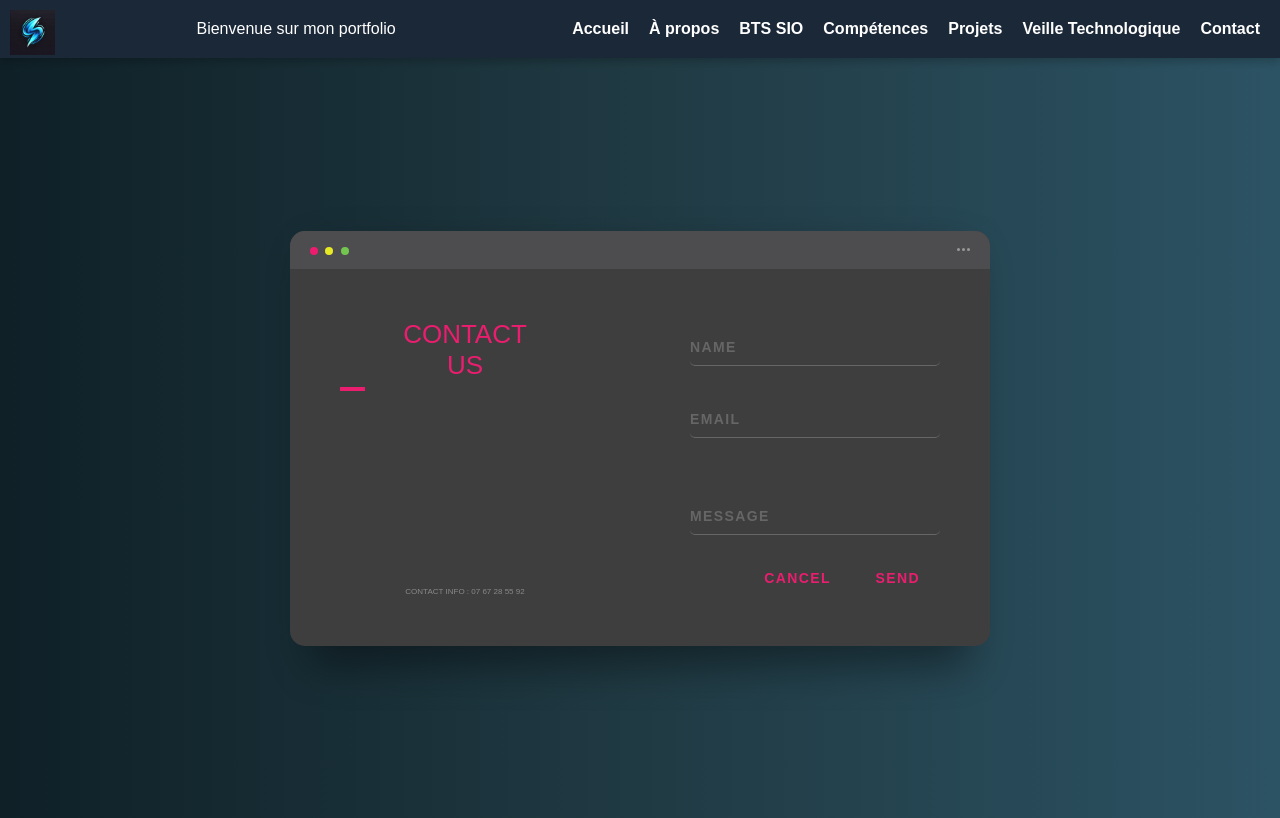
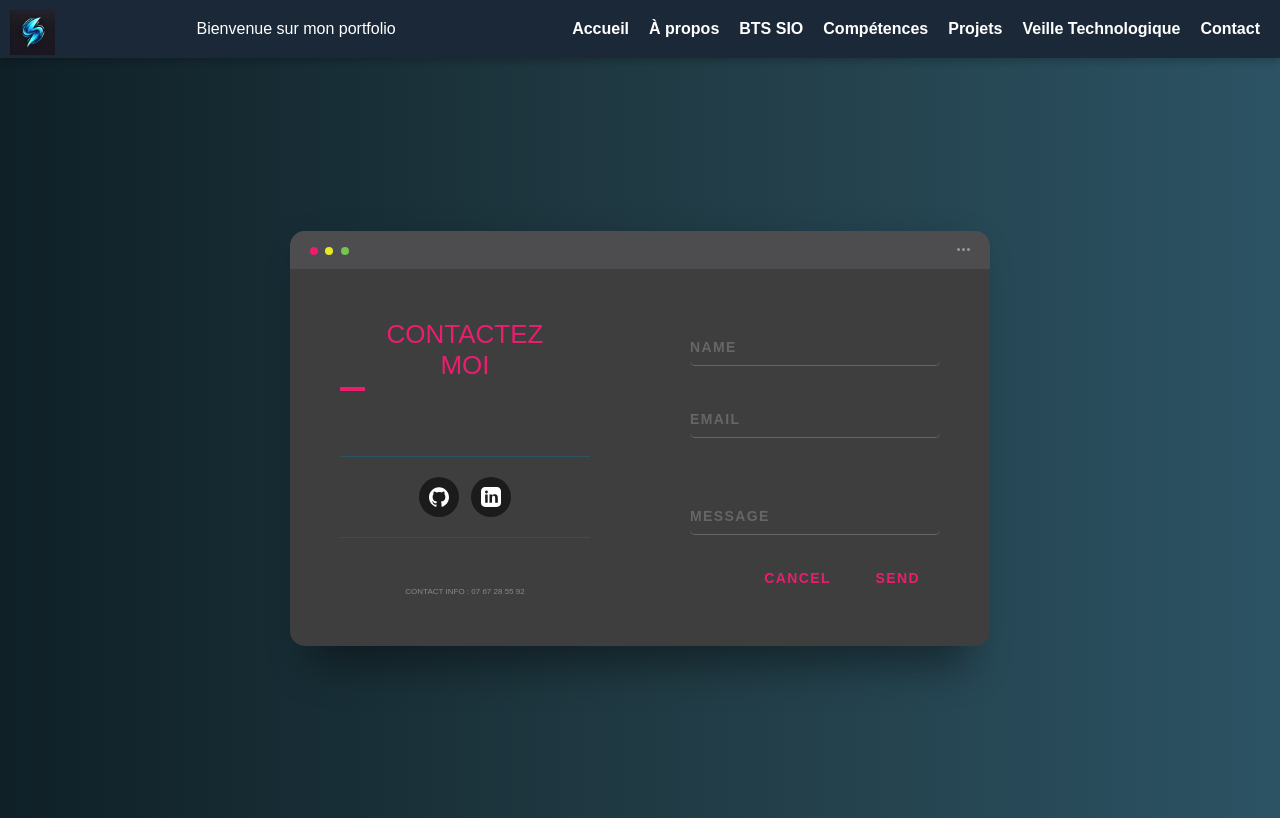
Before and after one commit to soso488/portfoliososo, a plain HTML site: page contact.html in a window 1280 px wide. Drawn offline with Linux system fonts and the light colour scheme.

Commit message:
compétence

```diff
--- a/contact.html
+++ b/contact.html
@@ -7,7 +7,6 @@
     <title>Contact</title>
     <link rel="icon" type="image/x-icon" href="/image/DALL·E-2024-09-17-13.05.jpg">
     <link rel="stylesheet" href="styles.css">
-
 </head>
 
 <body>
@@ -47,8 +46,27 @@
                     <div class="screen-body">
                         <div class="screen-body-item left">
                             <div class="app-title">
-                                <span>CONTACT</span>
-                                <span>US</span>
+                                <span>CONTACTEZ</span>
+                                <span>MOI </span>
+                            </div>
+                            <div class="social">
+                                <hr>
+                                <ul class="social-media-list">
+
+                                        <a href="https://github.com/soso488" target="_blank" aria-label="GitHub">
+                                            <svg viewBox="0 0 24 24" fill="currentColor" width="24" height="24" aria-hidden="true">
+                                                <path d="M12 0.297C5.372 0.297 0 5.67 0 12.297c0 5.29 3.438 9.773 8.207 11.387.6.111.793-.26.793-.577v-2.02c-3.338.725-4.033-1.61-4.033-1.61-.546-1.387-1.333-1.757-1.333-1.757-1.09-.745.082-.729.082-.729 1.205.084 1.84 1.24 1.84 1.24 1.07 1.834 2.807 1.304 3.492.997.108-.775.42-1.304.763-1.604-2.665-.304-5.466-1.334-5.466-5.933 0-1.31.469-2.381 1.236-3.221-.123-.303-.536-1.527.117-3.18 0 0 1.008-.323 3.3 1.23a11.52 11.52 0 013.003-.403c1.02.005 2.046.138 3.003.403 2.291-1.553 3.297-1.23 3.297-1.23.655 1.653.242 2.877.12 3.18.77.84 1.234 1.911 1.234 3.221 0 4.61-2.807 5.625-5.48 5.921.43.37.815 1.102.815 2.222v3.293c0 .32.19.694.8.576C20.565 22.065 24 17.584 24 12.297 24 5.67 18.627 0.297 12 0.297z"/>
+                                            </svg>
+                                        </a>
+
+                                        <a href="https://www.linkedin.com/in/solien-badell-66a52528a/" target="_blank" aria-label="LinkedIn">
+                                            <svg viewBox="0 0 24 24" fill="currentColor" width="24" height="24" aria-hidden="true">
+                                                <path d="M19 0h-14C2.2 0 0 2.2 0 5v14c0 2.8 2.2 5 5 5h14c2.8 0 5-2.2 5-5V5c0-2.8-2.2-5-5-5zm-11 19H5V9h3v10zm-1.5-11.2c-1 0-1.7-.8-1.7-1.7s.7-1.8 1.7-1.8 1.8.8 1.8 1.8-.8 1.7-1.8 1.7zm13.5 11.2h-3v-5.5c0-1.3 0-3-1.8-3s-2 1.4-2 2.9V19h-3V9h3v1.4h.1c.4-.8 1.5-1.6 3-1.6 3.3 0 3.9 2.1 3.9 4.9V19z"/>
+                                            </svg>
+                                        </a>
+                                </ul>
+
+                                <hr>
                             </div>
 
                             <div class="app-contact">CONTACT INFO : 07 67 28 55 92</div>
--- a/styles.css
+++ b/styles.css
@@ -224,7 +224,7 @@ input, textarea {
     border: 1px solid #203a43;
     padding: 15px;
     border-radius: 10px;
-    background-color:#203a43;
+    background-color: #203a43;
 }
 
 /* Optionnel : styles spécifiques */
@@ -463,3 +463,102 @@ button, input {
         padding: 0;
     }
 }
+
+/* social */
+.social-media-list {
+    display: flex;
+    justify-content: center;
+    align-items: center;
+    gap: 12px;
+    flex-wrap: wrap;
+    padding: 0;
+    margin: 0 auto;
+}
+
+.social-media-list a {
+    position: relative;
+    display: flex;
+    justify-content: center;
+    align-items: center;
+    height: 40px;
+    width: 40px;
+    border-radius: 50%;
+    background-color: #1b1b1b;
+    color: #fff;
+    text-decoration: none;
+    transition: all 0.3s ease-in-out;
+}
+
+.social-media-list a::after {
+    content: '';
+    position: absolute;
+    top: 0;
+    left: 0;
+    height: 100%;
+    width: 100%;
+    border-radius: 50%;
+    box-shadow: 0 0 0 1px #fff;
+    opacity: 0;
+    transition: transform 0.3s ease, opacity 0.3s ease;
+}
+
+.social-media-list a:hover {
+    background-color: #fff;
+    color: #000;
+}
+
+.social-media-list a:hover::after {
+    opacity: 1;
+    transform: scale(1.1);
+}
+
+.social-media-list svg {
+    width: 20px;
+    height: 20px;
+}
+
+hr {
+    margin-top: 20px;
+    margin-bottom: 20px;
+    border:
+        0;
+    border-top-width: 0px;
+    border-top-style: none;
+    border-top-color: currentcolor;
+    border-right-color: currentcolor;
+    border-bottom-color: currentcolor;
+    border-left-color: currentcolor;
+    border-top:
+        1px solid #eee;
+    border-color:#2c5364;
+}
+
+.social {
+    margin-top: 55px;
+}
+/* Responsive */
+@media screen and (max-width: 850px) {
+    .social-media-list a {
+        height: 60px;
+        width: 60px;
+    }
+
+    .social-media-list svg {
+        width: 28px;
+        height: 28px;
+    }
+}
+
+@media screen and (max-width: 569px) {
+    .social-media-list a {
+        height: 55px;
+        width: 55px;
+    }
+
+    .social-media-list svg {
+        width: 26px;
+        height: 26px;
+    }
+}
+
+/* compétence */
```
Also changed, not shown: compétence.html (+8 -2 lines), image/github_11376339.png (added).
